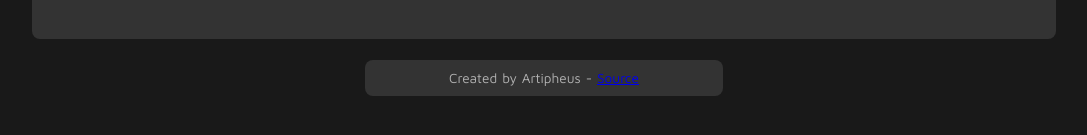
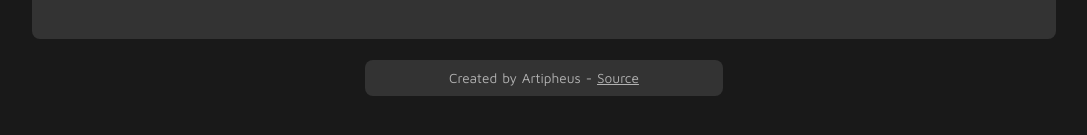
Before and after one commit to Artipheus/UUWA, a Nuxt app: page / in a window 1280 px wide. Shown: the part 645-780 px from the top of the page, without its empty margins (96-1183 px from the left). Built offline with nearby package versions, Linux system fonts and the light colour scheme.

Commit message:
Fixed footer link color.

```diff
--- a/assets/universal.scss
+++ b/assets/universal.scss
@@ -48,13 +48,10 @@ body
     {
       text-decoration: underline;
       transition-duration: 0.4s;
+      color: $fontColor;
       &:hover
       {
         color: gold;
-      }
-      &:visited
-      {
-        color: $fontColor;
       }
     }
   }
```
